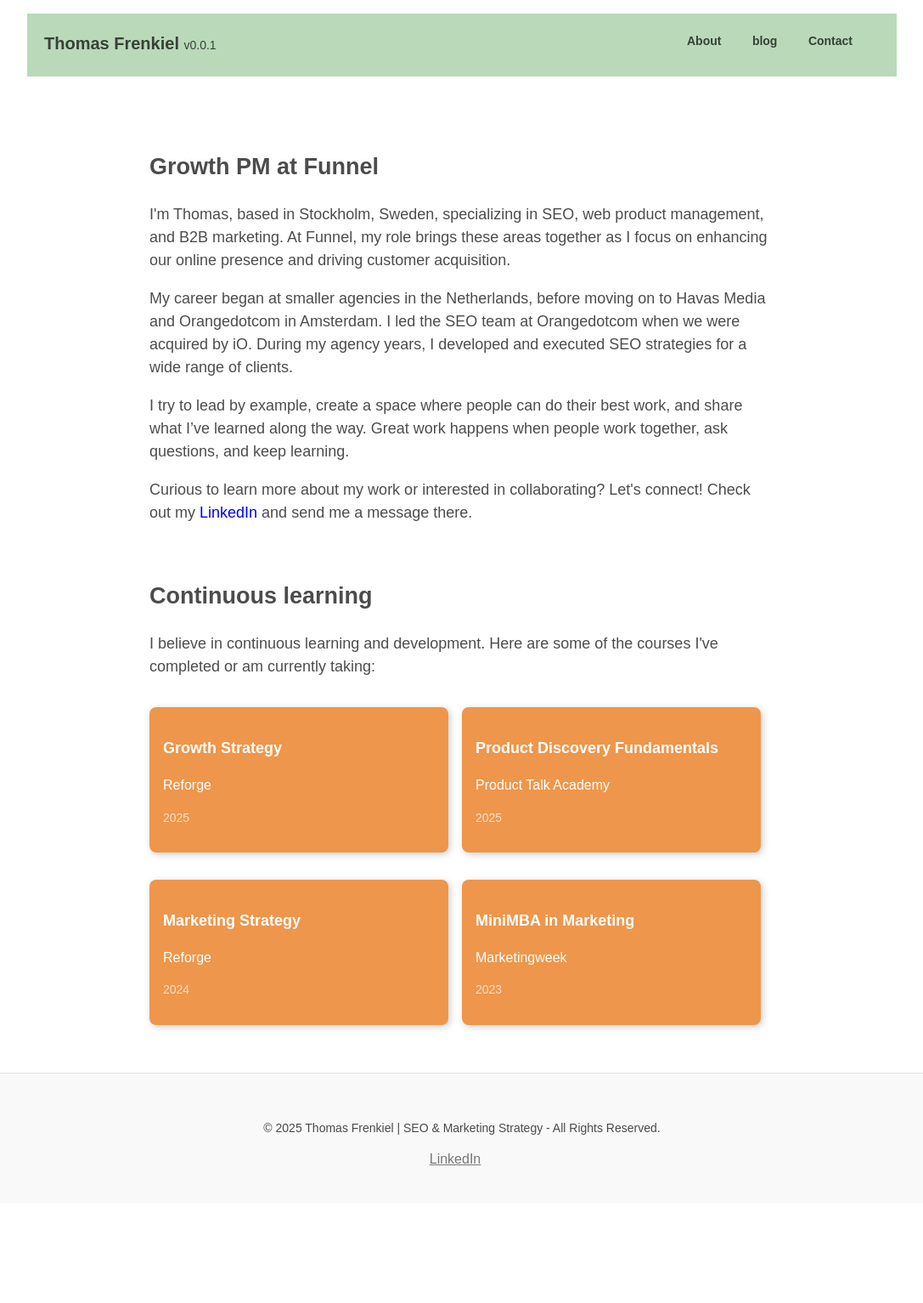
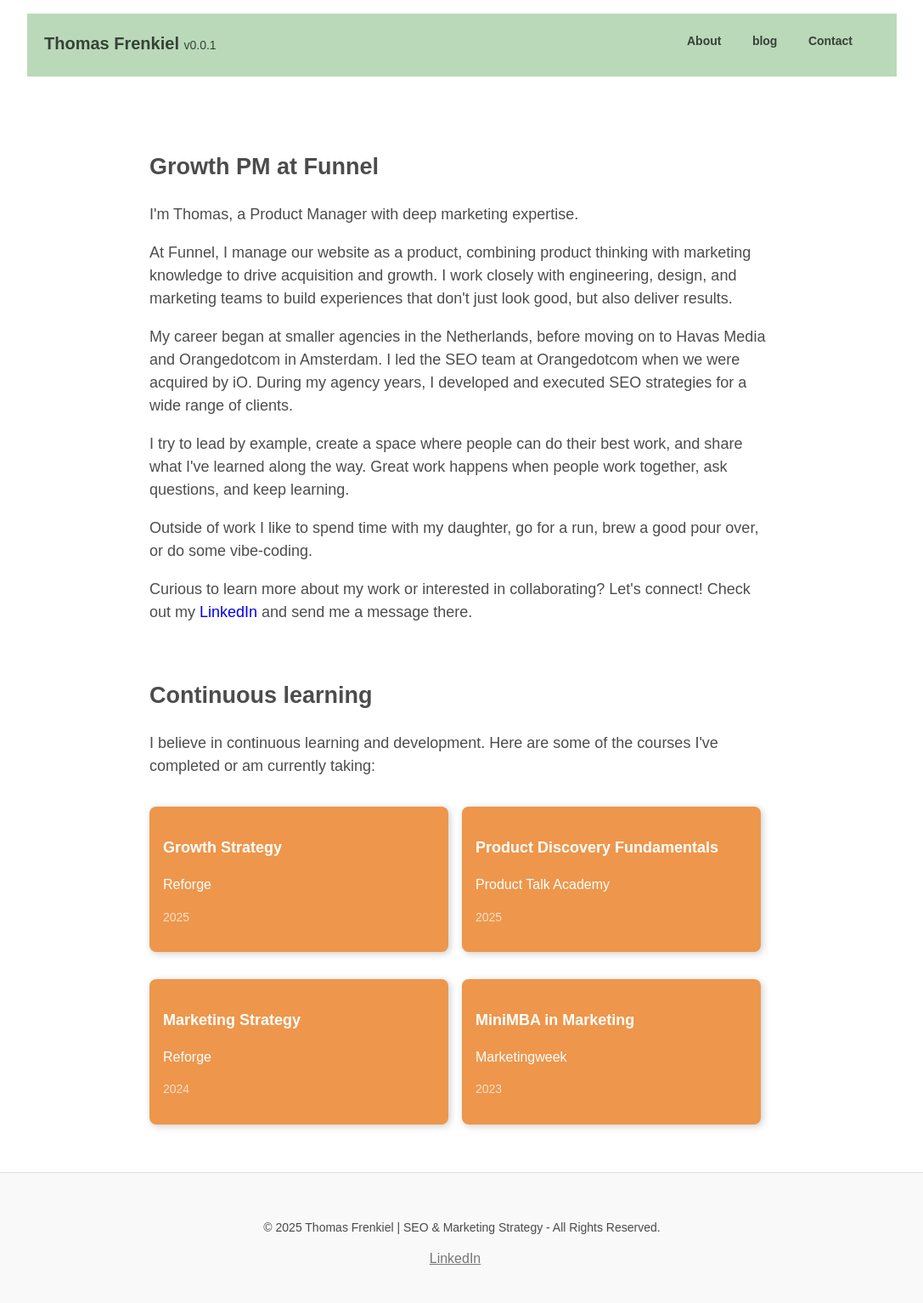
Before and after one commit to tfrenkiel040/website, a Jekyll site: the page built from about.markdown, in a window 1280 px wide. Shown: the whole page at 85% size, without its empty margins (96-1183 px from the left). Built offline with Jekyll 4.4.1, drawn with Linux system fonts in a browser that asks for light colours; before the commit the page ends 1416 px from its top, so only the background shows below that.

Commit message:
Update about.markdown

```diff
--- a/about.markdown
+++ b/about.markdown
@@ -8,11 +8,15 @@ permalink: /about/
 <h2> Growth PM at Funnel</h2>
 
 
-<p>I'm Thomas, based in Stockholm, Sweden, specializing in SEO, web product management, and B2B marketing. At Funnel, my role brings these areas together as I focus on enhancing our online presence and driving customer acquisition.</p>
+<p>I'm Thomas, a Product Manager with deep marketing expertise.</p>
+
+<p>At Funnel, I manage our website as a product, combining product thinking with marketing knowledge to drive acquisition and growth. I work closely with engineering, design, and marketing teams to build experiences that don't just look good, but also deliver results.</p>
 
 <p>My career began at smaller agencies in the Netherlands, before moving on to Havas Media and Orangedotcom in Amsterdam. I led the SEO team at Orangedotcom when we were acquired by iO. During my agency years, I developed and executed SEO strategies for a wide range of clients.</p>
 
-<p>I try to lead by example, create a space where people can do their best work, and share what I’ve learned along the way. Great work happens when people work together, ask questions, and keep learning.</p>
+<p>I try to lead by example, create a space where people can do their best work, and share what I've learned along the way. Great work happens when people work together, ask questions, and keep learning.</p>
+
+<p>Outside of work I like to spend time with my daughter, go for a run, brew a good pour over, or do some vibe-coding.</p>
 
 <p>Curious to learn more about my work or interested in collaborating? Let's connect! Check out my <a href="https://www.linkedin.com/in/thomasfrenkiel/">LinkedIn</a> and send me a message there.</p>
 
```
